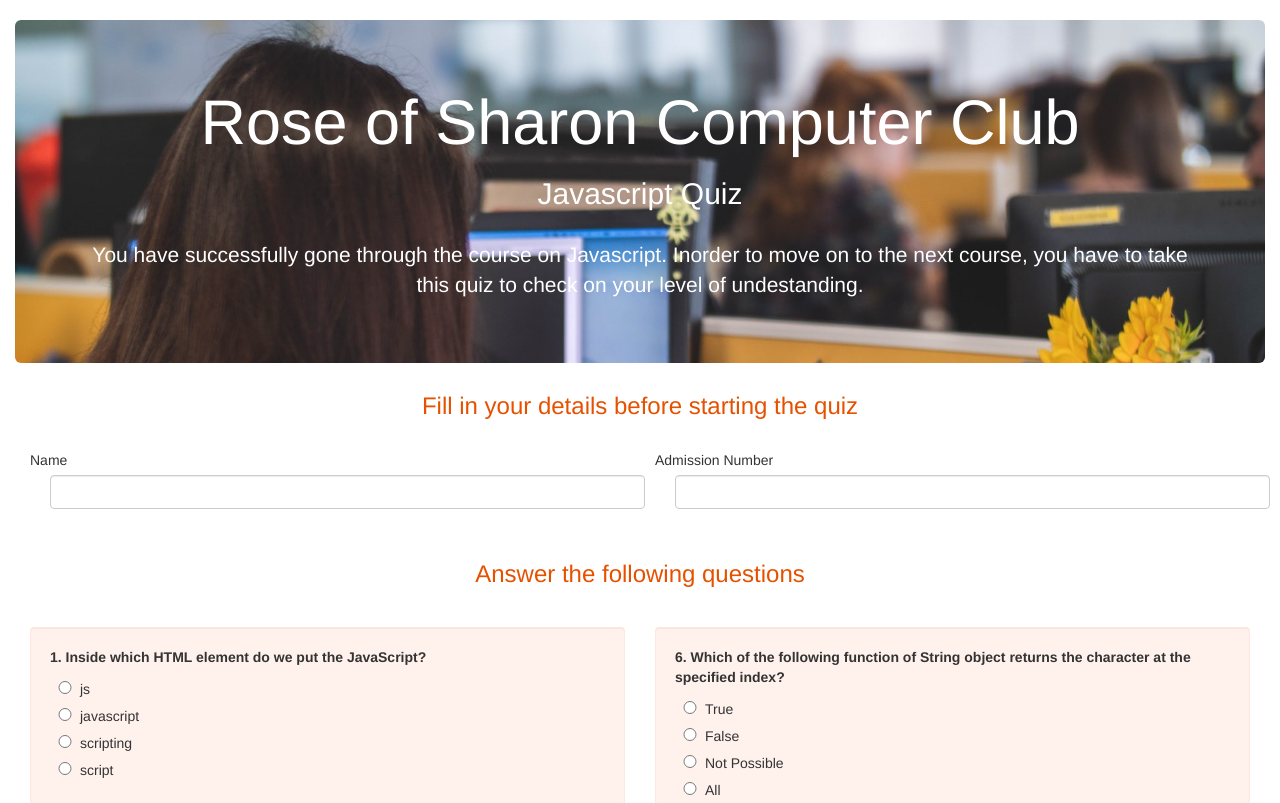
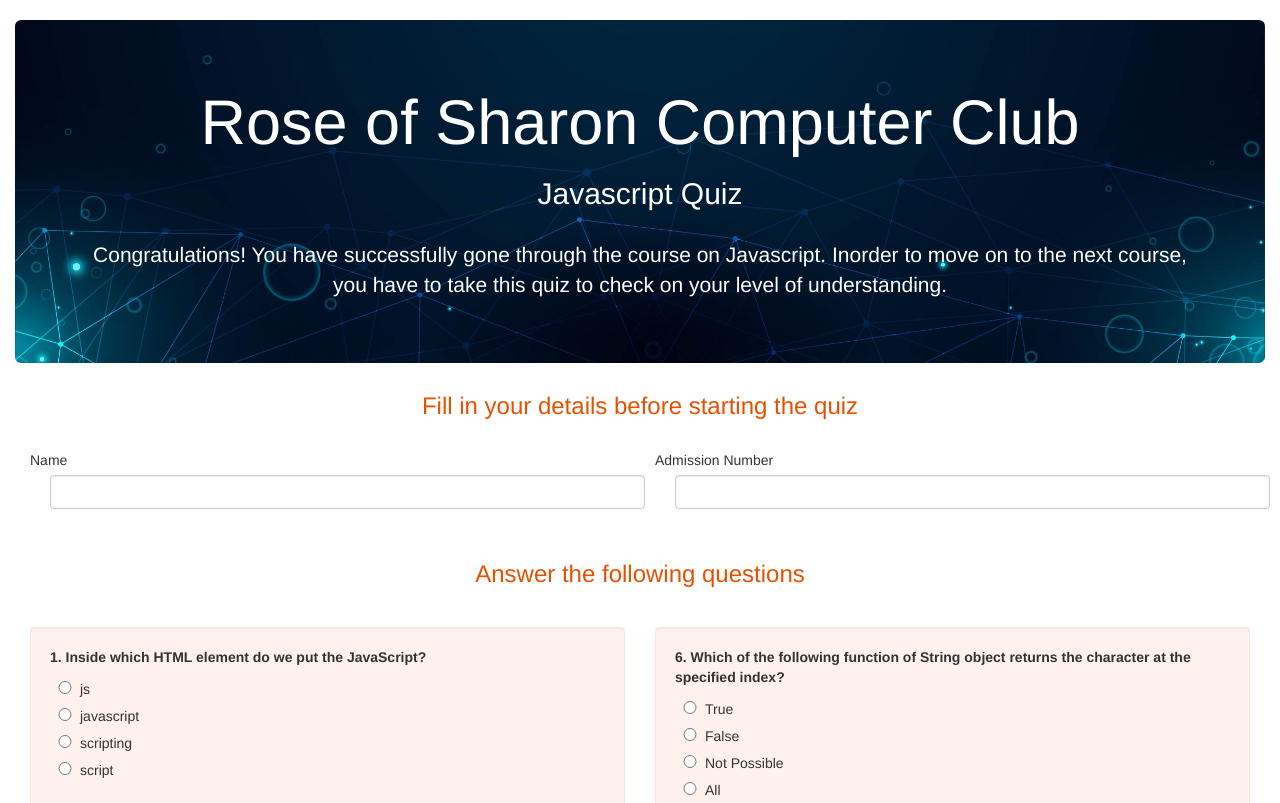
Before and after one commit to Tebiba/rose-of-sharon-quiz-board, a plain HTML site: page index.html in a window 1280 px wide. Shown: the top 803 px of the page. Drawn offline with nearby package versions, Linux system fonts and the light colour scheme.

```diff
--- a/css/styles.css
+++ b/css/styles.css
@@ -48,13 +48,15 @@ font-size: 20px;
   width: 200px;
   color: white;
   text-align: center;
+  margin-left: 40%;
+  margin-right: 40%;
 
 }
 
 .jumbotron {
   margin-top: 20px;
   margin-left: 0px;
-  background: url(../img/hero1.jpg);
+  background: url(../img/hero.jpg);
   background-size: cover;
   color: white;
   height: auto;
--- a/index.html
+++ b/index.html
@@ -14,7 +14,7 @@
           <h1>Rose of Sharon Computer Club</h1>
           <h2> Javascript Quiz</h2>
           <br>
-          <p> You have successfully gone through the course on Javascript. Inorder to move on to the next course, you have to take this quiz to check on your level of undestanding.  </p>
+          <p> Congratulations! You have successfully gone through the course on Javascript. Inorder to move on to the next course, you have to take this quiz to check on your level of understanding.  </p>
 
         </div>
 
@@ -105,9 +105,9 @@
             <div><label><input type="radio" name="quest5" value="10">var colors = ["A", "B", "C"]</label></div>
               <br>
               <br>
-              <br>
-              <br>
-              <br>
+
+
+
 
         </div>
 
@@ -177,6 +177,13 @@
         <h3><div id="display"></div></h3>
         <h3><div id="grade2"></div></h3>
 
+
+
+
+
+
+
+
       </div>
 
       <br>
```
Also changed, not shown: img/hero2.jpg (added), 1 other file.
